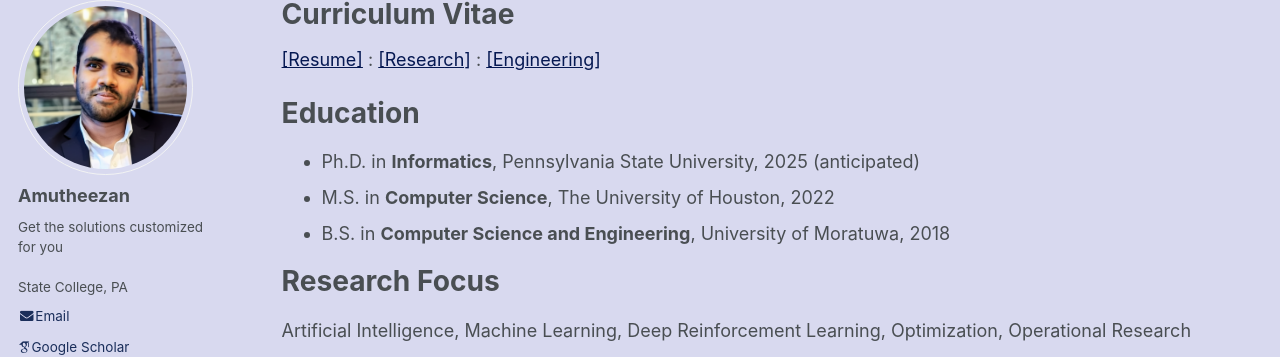
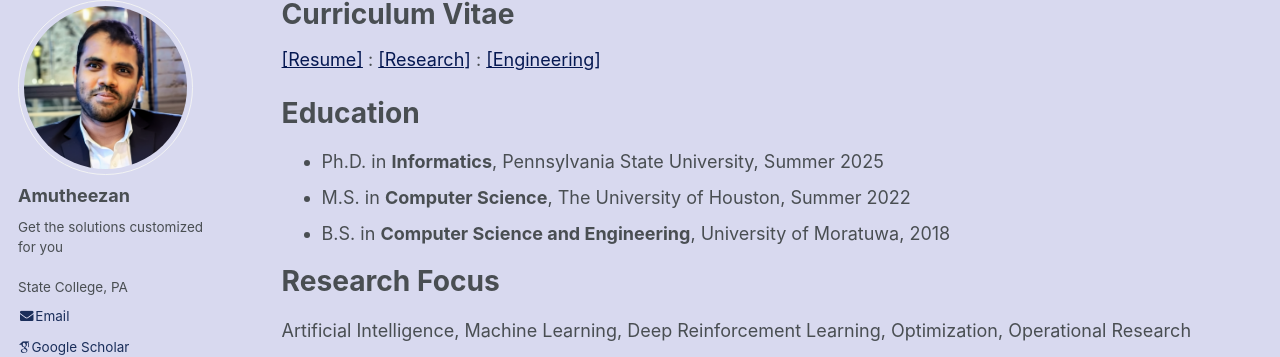
Before and after one commit to Amutheezan/amutheezan.github.io, a Jekyll site: the page built from _pages/cv.md, in a window 1280 px wide and 900 px high. Shown: the part 118-475 px from the top of the window. Built offline with Jekyll 4.4.1, drawn with Linux system fonts in a browser that asks for light colours; some web fonts are replaced.

Commit message:
Update cv.md

```diff
--- a/_pages/cv.md
+++ b/_pages/cv.md
@@ -11,8 +11,8 @@ redirect_from:
 
 Education
 ======
-* Ph.D. in **Informatics**, Pennsylvania State University, 2025 (anticipated)
-* M.S. in **Computer Science**, The University of Houston, 2022
+* Ph.D. in **Informatics**, Pennsylvania State University, Summer 2025
+* M.S. in **Computer Science**, The University of Houston, Summer 2022
 * B.S. in **Computer Science and Engineering**, University of Moratuwa, 2018
 
 
```
